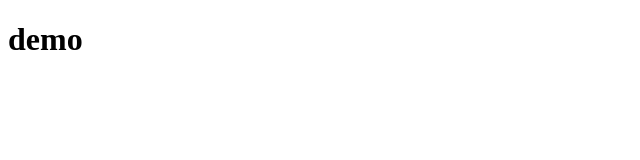
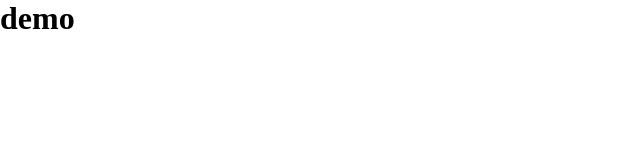
Before and after one commit to CongHyTr/BC65-CapstoneBS, a plain HTML site: page index.html in a window 1280 px wide. Shown: the whole page, without its empty margins (0-640 px from the left). Drawn offline with Linux system fonts and the light colour scheme.

Commit message:
update html & add CSS

```diff
--- /dev/null
+++ b/css/styles.css
@@ -0,0 +1,5 @@
+*{
+    margin: 0;
+    padding: 0;
+    box-sizing: border-box;
+}
--- a/index.html
+++ b/index.html
@@ -3,6 +3,7 @@
 <head>
     <meta charset="UTF-8">
     <meta name="viewport" content="width=device-width, initial-scale=1.0">
+    <link rel="stylesheet" href="./css/styles.css">
     <title>Document</title>
 </head>
 <body>
```
